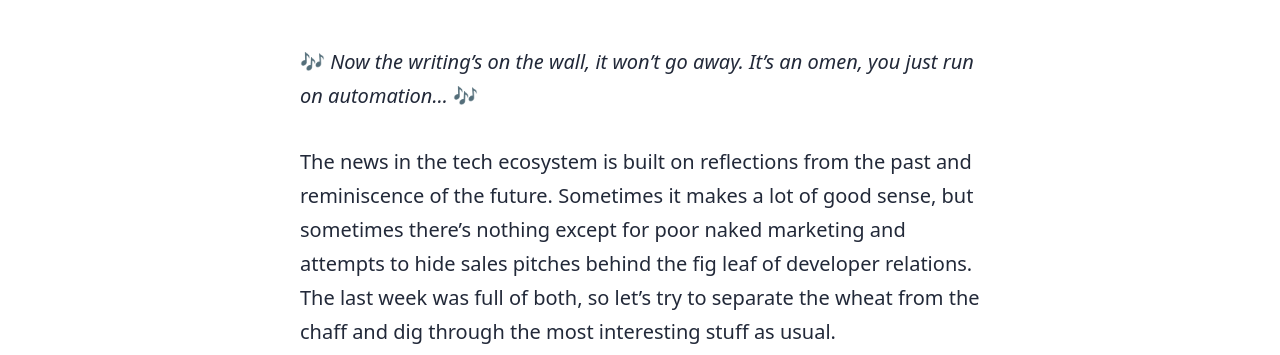
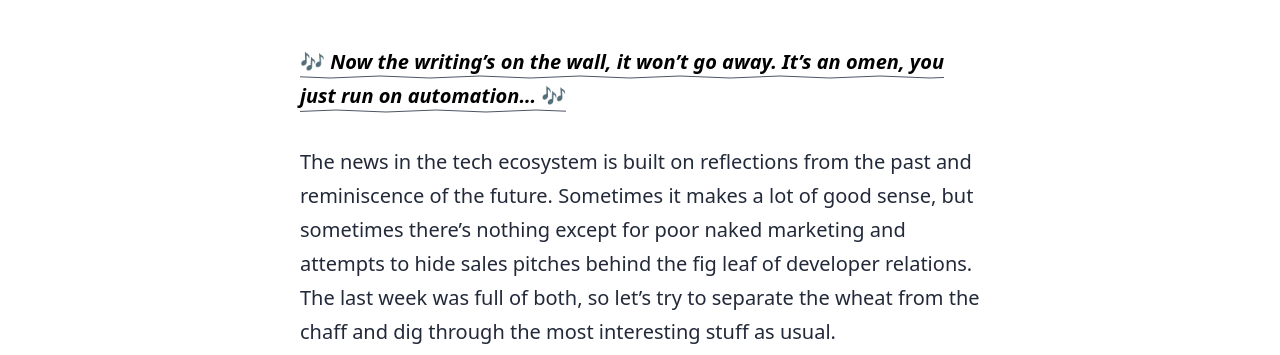
Before and after one commit to fyodorio/metaframeworks-newsletter-website, an Astro site: page /archive/20 in a window 1280 px wide. Shown: the part 278-633 px from the top of the page. Built offline with nearby package versions, Linux system fonts and the light colour scheme; Astro itself is replaced by a stand-in of ours.

Commit message:
content: playlist reference

```diff
--- a/src/content/archive/20.md
+++ b/src/content/archive/20.md
@@ -7,7 +7,7 @@ heroImage: "/issue-covers/20.png"
 tags: ["angular", "storybook", "redwoodjs", "vite", "nuxt", "tanstack", "astro"]
 ---
 
-🎶 _Now the writing's on the wall, it won't go away. It's an omen, you just run on automation..._ 🎶
+[🎶 _Now the writing's on the wall, it won't go away. It's an omen, you just run on automation..._ 🎶](https://www.youtube.com/watch?v=xMVTKOoy1uk&list=PLYRq_7Yox1jDETeL_YgKUc8DXduCV9jA2&index=21)
 
 The news in the tech ecosystem is built on reflections from the past and reminiscence of the future. Sometimes it makes a lot of good sense, but sometimes there's nothing except for poor naked marketing and attempts to hide sales pitches behind the fig leaf of developer relations. The last week was full of both, so let's try to separate the wheat from the chaff and dig through the most interesting stuff as usual.
 
```
